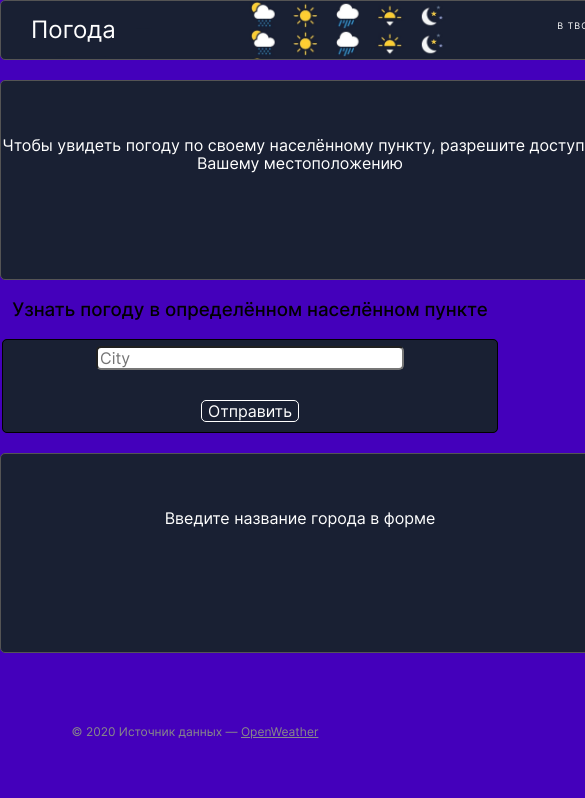
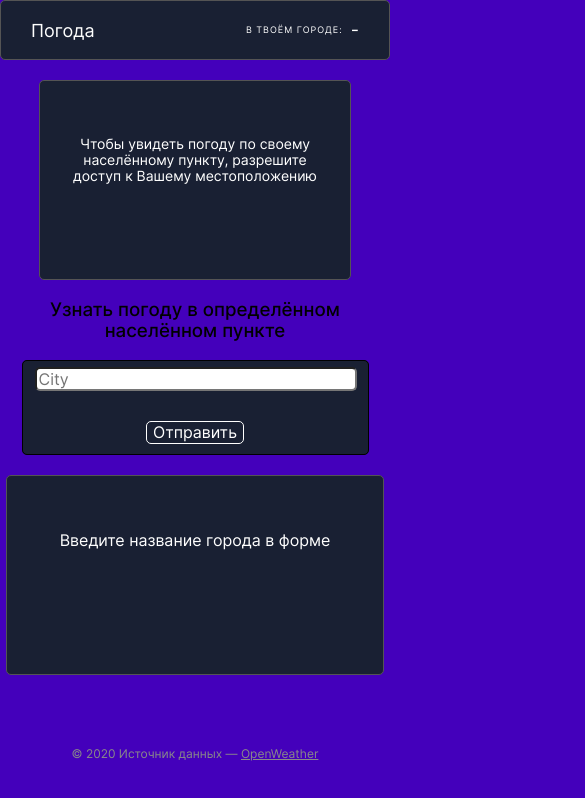
Before and after one commit to InInferno/weather-vanilla, a plain HTML site: page index.html in a window 390 px wide. Shown: the top 798 px of the page, 585 px wide, since content can reach past the window. Drawn offline with Linux system fonts and the light colour scheme.

Commit message:
adaptation for mobile

```diff
--- a/index.html
+++ b/index.html
@@ -35,16 +35,10 @@
       </fieldset>
     </form>
 
-
     <div class="selected-city">
-      <div class="selected-city__block">
-        <p class="selected-city__info selected-city__info-one">Введите название города в форме</p>
-        <p class="selected-city__info selected-city__info-two"></p>
-      </div>
+      <p class="selected-city__info selected-city__info-one">Введите название города в форме</p>
+      <p class="selected-city__info selected-city__info-two"></p>
     </div>
-
-
-
 
     <footer class="footer page__footer">
       <span>&copy; 2020 Источник данных — <a href="https://openweathermap.org/current" target="_blank" class="footer__link">OpenWeather</a></span>
--- a/styles/style.css
+++ b/styles/style.css
@@ -17,16 +17,29 @@
   align-items: center;
   justify-content: space-between;
   max-width: 1550px;
-  min-width: 704px;
   margin: auto;
   background-image: url(../images/icons.png);
-  /* background-size: cover; */
   background-size: contain;
+  background-position: center;
+  background-repeat: no-repeat;
+  background-color: #192033;
+}
+
+@media screen and (max-width: 499px) {
+	.header {
+    background-image: none;
+	}
 }
 
 .logo {
   font-size: 24px;
   line-height: 1.5;
+}
+
+@media screen and (max-width: 549px) {
+	.logo {
+    font-size: 18px;
+	}
 }
 
 .header__city {
@@ -47,8 +60,14 @@
   font-size: 24px;
 }
 
+@media screen and (max-width: 549px) {
+	.header__temp {
+    font-size: 18px;
+	}
+}
+
 .user-city {
-  width: 600px;
+  width: 80%;
   height: 200px;
   margin: 20px auto 0 auto;
   color: #fff;
@@ -57,37 +76,24 @@
   border: 1px solid #545454;
   border-radius: 5px;
   background-color: #192033;
-  /* background-image: url(../images/rain.jpg); */
   background-size: cover;
+}
+
+@media screen and (max-width: 599px) {
+	.user-city {
+    padding: 0 20px;
+    font-size: 14px;
+	}
 }
 
 .user-cities__info {
   margin-top: 55px;
 }
 
-.selected-city__info {
-  margin-top: 55px;
-}
-
-.selected-city__block {
-  width: 600px;
-  height: 200px;
-  margin: 20px auto 0 auto;
-  color: #fff;
-  text-align: center;
-  box-sizing: border-box;
-  border: 1px solid #545454;
-  border-radius: 5px;
-  background-color: #192033;
-  /* background-image: url(../images/rain.jpg); */
-  background-size: cover;
-}
-
 .form {
-  width: 500px;
+  width: 90%;
   margin: 0 auto;
   text-align: center;
-
 }
 
 .form__field {
@@ -108,7 +114,6 @@
   color: white;
 }
 
-
 .button:focus {
   outline-color: greenyellow;
 }
@@ -116,7 +121,6 @@
 .button:invalid {
   background-color: red;
 }
-
 
 .form__error {
   display: none;
@@ -130,7 +134,7 @@
 
 .form__input {
   border-radius: 5px;
-  width: 300px;
+  width: 98%;
 }
 
 .form__input:valid:not(:placeholder-shown) {
@@ -145,8 +149,21 @@
 	display: block;
 }
 
-.page__wrapper {
-  margin: 100px auto 70px;
+.selected-city {
+  width: 97%;
+  height: 200px;
+  margin: 20px auto 0 auto;
+  color: #fff;
+  text-align: center;
+  box-sizing: border-box;
+  border: 1px solid #545454;
+  border-radius: 5px;
+  background-color: #192033;
+  background-size: cover;
+}
+
+.selected-city__info {
+  margin-top: 55px;
 }
 
 .footer {
```
